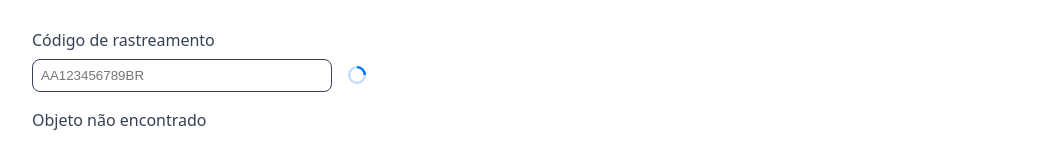
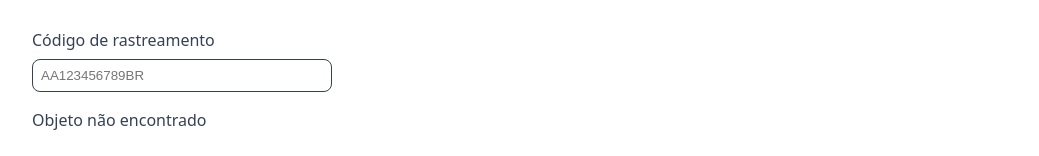
Before and after one commit to gabbelobo/lobo-dev, a Next.js app: page /ferramentas/rastreamento in a window 1280 px wide. Shown: the part 179-335 px from the top of the page, without its empty margins (120-1159 px from the left). Built offline with nearby package versions, Linux system fonts and the light colour scheme.

Commit message:
Fix rastreamento loading default

```diff
--- a/pages/ferramentas/rastreamento.js
+++ b/pages/ferramentas/rastreamento.js
@@ -9,7 +9,7 @@ import Previsao from '../../components/Correios/Previsao'
 import ReactLoading from 'react-loading'
 const Rastreamento = () => {
     const [dark, setDark] = useState(false)
-    const [loading, setLoading] = useState(true)
+    const [loading, setLoading] = useState(false)
     const [code, setCode] = useState("")
     const [rastreamento, setRastreamento] = useState({})
 
```
